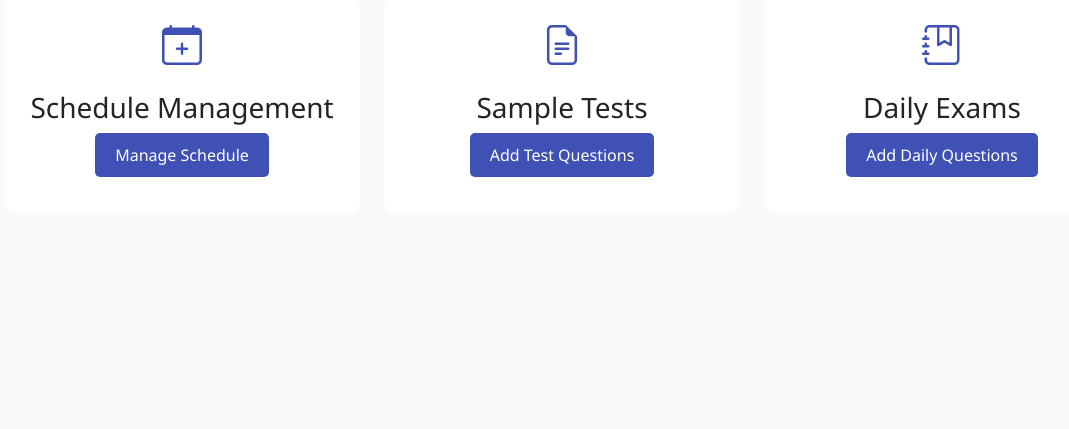
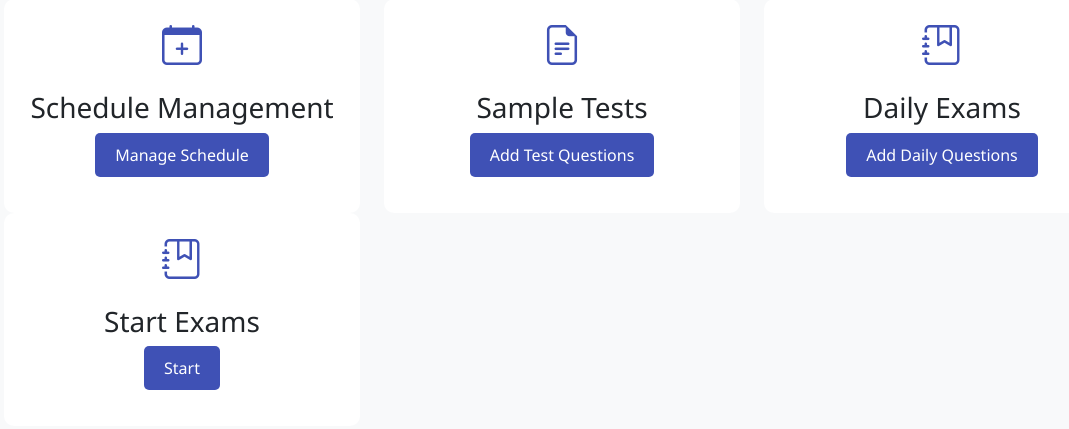
Before and after one commit to kotturi-koushil/AquisiaTeach, a Flask app: page / in a window 1280 px wide. Shown: the part 218-647 px from the top of the page, without its empty margins (78-1147 px from the left). Run offline with Flask 3, Linux system fonts and the light colour scheme.

Commit message:
Update index.html

```diff
--- a/templates/index.html
+++ b/templates/index.html
@@ -105,6 +105,17 @@
                     </div>
                 </div>
             </div>
+             <div class="col-md-4">
+                <div class="card action-card">
+                    <div class="card-body text-center">
+                        <div class="card-icon">
+                            <i class="bi bi-journal-bookmark"></i>
+                        </div>
+                        <h3 class="card-title">Start Exams</h3>
+                        <a href="{{url_for('startExams')}}" class="btn btn-action">Start</a>
+                    </div>
+                </div>
+            </div>
         </div>
     </div>
 
```
